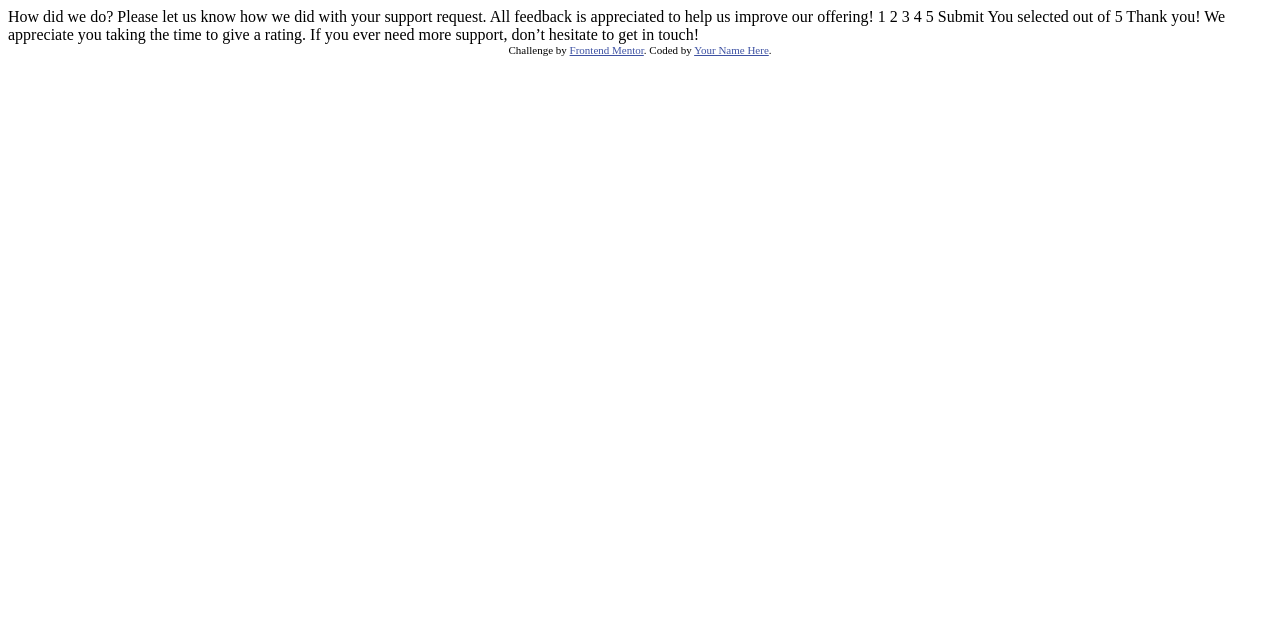
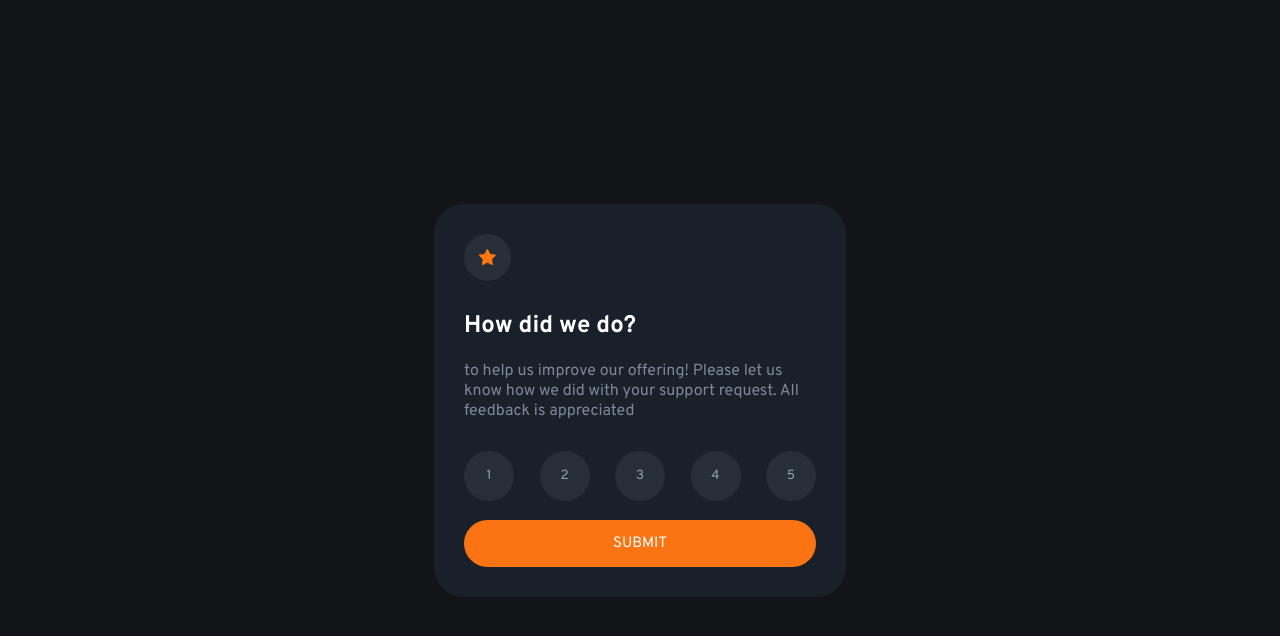
Before and after one commit to allanhanauer/interactive-rating-component-main, a plain HTML site: page index.html in a window 1280 px wide. Drawn offline with Linux system fonts and the light colour scheme.

Commit message:
Finalizacao do projeto utilizando html, css e JS

```diff
--- a/index.html
+++ b/index.html
@@ -7,43 +7,66 @@
   <link rel="icon" type="image/png" sizes="32x32" href="./images/favicon-32x32.png">
 
   <title>Frontend Mentor | Interactive rating component</title>
-
-  <!-- Feel free to remove these styles or customise in your own stylesheet 👍 -->
-  <style>
-    .attribution { font-size: 11px; text-align: center; }
-    .attribution a { color: hsl(228, 45%, 44%); }
-  </style>
+  <link rel="stylesheet" href="src/style.css">
+  <script src="src/script.js" defer></script>
 </head>
 <body>
 
-  <!-- Rating state start -->
+  <main>
+    <div class="box">
+        <div class="rating-box">
+          <div class="box-star">
+            <img src="images/icon-star.svg" alt="star">
+          </div>
+            <form>
+              <h2>How did we do?</h2>
+            <p>
+              to help us improve our offering!
+              Please let us know how we did with your support request. All feedback is appreciated
+            </p>
+            <div class="buttons">
 
-  How did we do?
-
-  Please let us know how we did with your support request. All feedback is appreciated
-  to help us improve our offering!
-
-  1 2 3 4 5
-
-  Submit
-
-  <!-- Rating state end -->
-
-  <!-- Thank you state start -->
-
-  You selected <!-- Add rating here --> out of 5
-
-  Thank you!
-
+              <button name="b" type="button" class="button" value="1">
+                1
+              </button>
+              <button name="b" type="button" class="button" value="2">
+                2
+              </button>
+              <button name="b" type="button" class="button" value="3">
+                3
+              </button>
+              <button name="b" type="button" class="button" value="4">
+              4
+            </button>
+            <button name="b" type="button" class="button" value="5">
+              5
+            </button>
+            </div>
+            <input id="submit" type="submit" value="SUBMIT">
+          </form>
+        </div>
+      <div class="state-box none">
+        <img src="images/illustration-thank-you.svg" width="160px" height="105px" alt="Thank You">
+        <div class="sect">
+          <p>You selected <label id="num"></label> out of 5</p>
+        </div>
+        <h2>Thank you!</h2>
+        <p id="com">
           We appreciate you taking the time to give a rating. If you ever need more support,
           don’t hesitate to get in touch!
+        </p>
+      </div>
 
-  <!-- Thank you state end -->
+    </div>
+  </main>
 
 
     <div class="attribution">
-    Challenge by <a href="https://www.frontendmentor.io?ref=challenge" target="_blank">Frontend Mentor</a>.
-    Coded by <a href="#">Your Name Here</a>.
+      <p>
+        Challenge by <a href="https://www.frontendmentor.io?ref=challenge" rel="noopener noreferrer" target="_blank">Frontend Mentor</a>.</p>
+      <p>
+        Coded by Allan Hanauer.
+      </p>
     </div>
   </body>
   </html>
--- /dev/null
+++ b/src/script.js
@@ -0,0 +1,29 @@
+const btns = [...document.querySelectorAll(".button")];
+console.log(btns);
+btns.map((e)=>{
+    e.addEventListener("click",()=>{
+        e.classList.toggle("select");
+    })
+})
+const btn = document.querySelector("#submit");
+
+btn.addEventListener("click", (evt)=>{
+    evt.preventDefault();
+    let cont = 0;
+    var t = 0;
+    btns.map((e,i)=>{
+        if((e.classList.contains("select")) == (true)){
+            cont +=1;
+            t = i;
+        };
+    })
+    if(cont == 1){
+        console.log(t);
+        const a = document.querySelector(".rating-box");
+        const b = document.querySelector(".state-box");
+        const c = document.querySelector("#num");
+        c.innerText = t+1;
+        a.classList.add("none");
+        b.classList.remove("none");
+    }
+})
--- /dev/null
+++ b/src/style.css
@@ -0,0 +1,131 @@
+@import url('https://fonts.googleapis.com/css2?family=Overpass:wght@400;700&display=swap');
+
+
+:root{
+    --font-Overpass: "Overpass";
+    --color-primmary: hsl(25, 97%, 53%);
+    --color-White: hsl(0, 0%, 100%);
+    --color-Light-Grey: hsl(217, 12%, 63%);
+    --color-Medium-Grey: hsl(216, 12%, 54%);
+    --color-Dark-Blue: hsl(213, 19%, 18%);
+    --color-Very-Dark-Blue: hsl(216, 12%, 8%);
+    --color-button-background-no-hover : rgb(38,47,56);
+    --color-box: rgb(25,32,42);
+}
+*{
+    padding: 0;
+    margin: 0;
+    font-family: var(--font-Overpass);
+}
+body{
+    display: flex;
+    justify-content: center;
+    align-items: center;
+    width: 100vw;
+    height: 100vh;
+    background-color: var(--color-Very-Dark-Blue);
+}
+.box{
+    display:flex;
+    flex-direction: column;
+    gap:30px;
+    border-radius: 30px;
+    width: 100%;
+    max-width: 412px;
+    max-height: 416px;
+    background-color: var(--color-box);
+    color: var(--color-White);
+}
+/* #region rating-box*/
+.rating-box{
+    display: flex;
+    flex-direction: column;
+    margin:30px;
+}
+.rating-box p{
+    margin-top: 20px;
+    color: var(--color-Medium-Grey);
+}
+.box-star{
+    display: flex;
+    justify-content: center;
+    align-items: center;
+    width: 47px;
+    height: 47px;
+    background-color: var(--color-button-background-no-hover);
+    border-radius: 27px;
+    margin-bottom: 30px;
+}
+.buttons{
+    display: flex;
+    margin-top: 30px;
+    justify-content: space-between;
+    width: 100%;
+    height: 37px;
+}
+.button{
+    width: 50px;
+    height: 50px;
+    color: var(--color-Light-Grey);
+    background-color: var(--color-button-background-no-hover);
+    border-radius: 25px;
+    border: none;
+}
+.button:hover{
+    background-color: var(--color-primmary);
+    color:var(--color-White);
+}
+#submit{
+    margin-top: 32px;
+    width: 100%;
+    height: 47px;
+    background-color: var(--color-primmary);
+    border: none;
+    border-radius : 50px;
+    color:var(--color-White);
+    font-size: 15px;
+}
+#submit:hover{
+    background-color: var(--color-White);
+    color: var(--color-primmary);
+}
+/* #endregion */
+
+.state-box{
+    display: flex;
+    flex-direction: column;
+    margin: 30px;
+    justify-content: center;
+    align-items: center;
+}
+.sect{
+    display: flex;
+    justify-content: center;
+    align-items: center;
+    border-radius: 50px;
+    width: 190px;
+    height: 32px;
+    margin-top: 20px;
+    background-color: var(--color-button-background-no-hover);
+    color: var(--color-primmary);
+}
+.state-box h2{
+    margin-top: 30px;
+}
+.state-box #com {
+    text-align: center;
+    margin-top: 20px;
+    color: var(--color-Medium-Grey);
+}
+.none{
+    display : none;
+}
+.select{
+    background-color: var(--color-Light-Grey);
+    color: var(--color-White);
+}
+/* #region */
+
+.attribution { font-size: 11px; text-align: center;display:none; }
+.attribution a { color: hsl(228, 45%, 44%); }
+/* #endregion */
```
Lines whose indentation alone changed are shown as unchanged.
